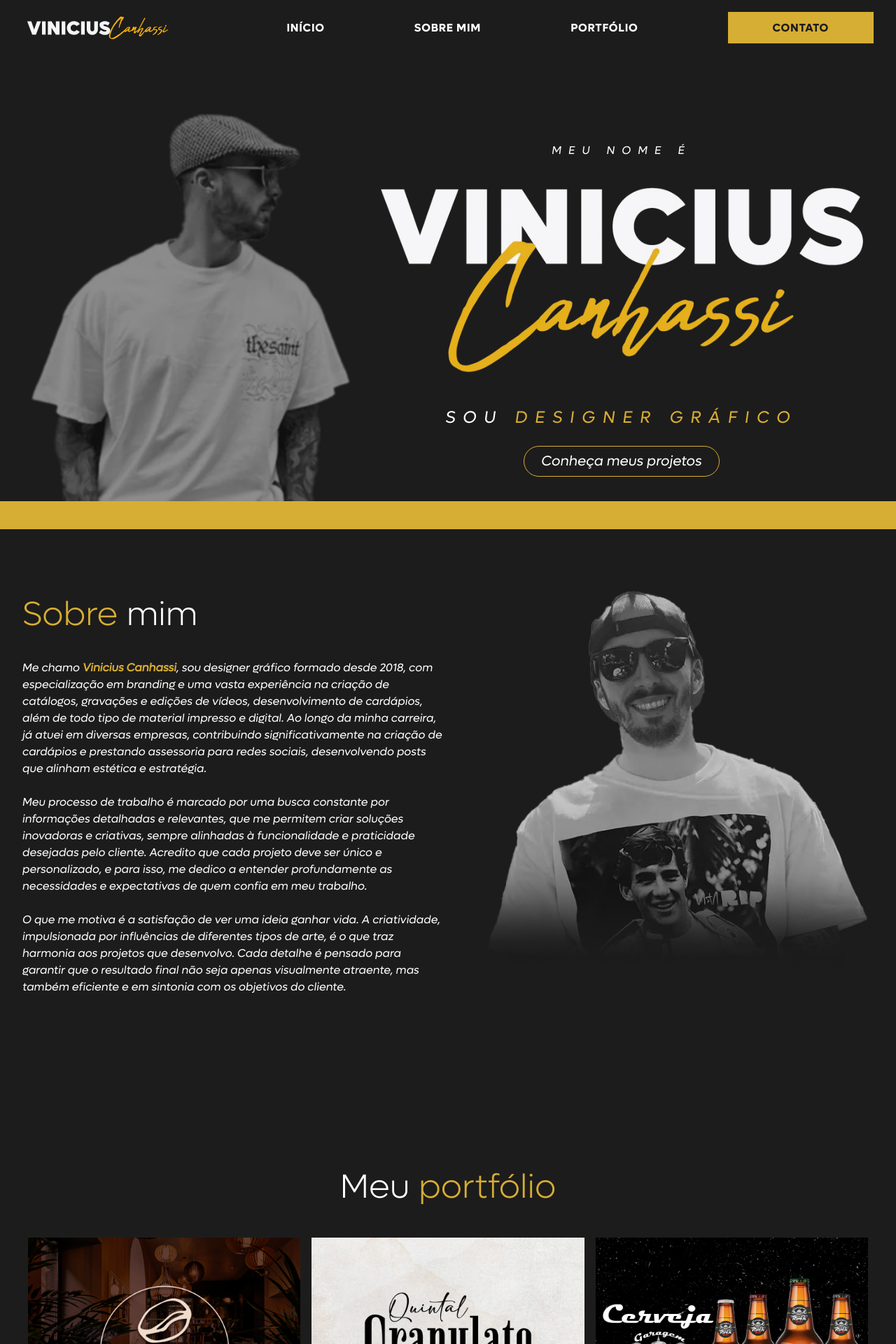
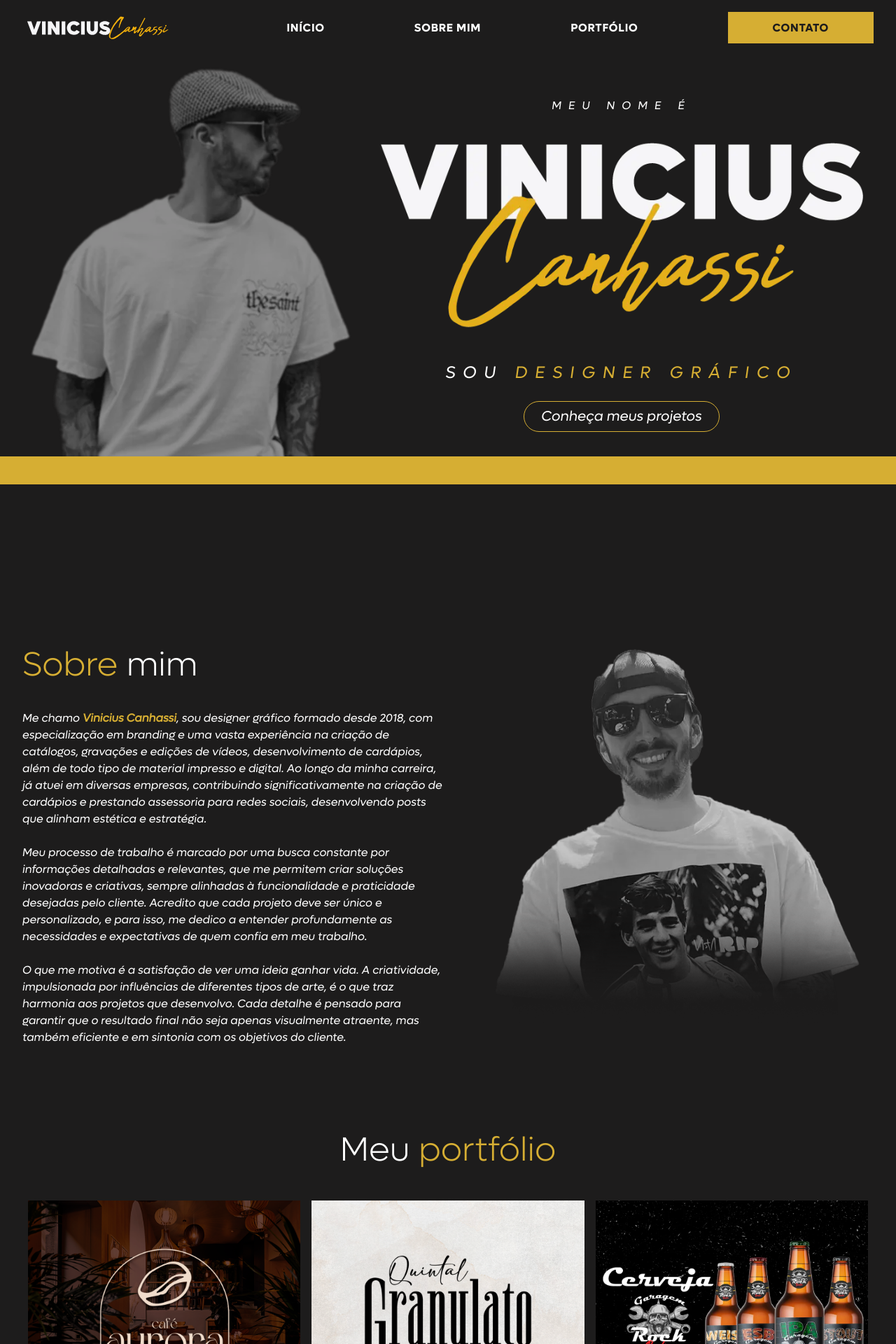
Before and after one commit to cidvieira/vinicius-canhassi-portfolio, a Next.js app: page / in a window 1280 px wide. Shown: the top 1920 px of the page at 70% size. Built offline with nearby package versions, Linux system fonts and the light colour scheme.

Commit message:
Adjusting spaces between sections

```diff
--- a/src/components/About.tsx
+++ b/src/components/About.tsx
@@ -1,11 +1,10 @@
 import Image from "next/image";
 import img1 from "../../public/images/vinicius-canhassi-02.webp"
-import Link from "next/link";
 
 export default function About(){
     return (
         <section id="sobre-mim">
-            <div className="mx-auto max-w-screen-2xl px-4 lg:px-8 py-20 lg:pt-[72px] lg:pb-28 border-t-[40px] border-secondary">
+            <div className="mx-auto max-w-screen-2xl px-4 lg:px-8 pt-20 lg:pt-28">
                 <div className="flex flex-col lg:flex-row justify-center gap-16 lg:gap-4">
                     <div className="flex flex-col justify-center gap-10 lg:w-1/2">
                         <h2 className="text-secondary text-5xl">Sobre <span className="text-white">mim</span></h2>
@@ -18,7 +17,7 @@ export default function About(){
                         </p>
                     </div>
                     <div className="flex flex-col justify-center items-center lg:w-1/2">
-                        <Image src={img1} alt="Vinicius Canhassi | Designer Gráfico" className="w-full"/>
+                        <Image src={img1} alt="Vinicius Canhassi | Designer Gráfico" className="w-full max-w-xl"/>
                     </div>
                 </div>
             </div>
--- a/src/components/Contact.tsx
+++ b/src/components/Contact.tsx
@@ -17,7 +17,7 @@ export default function Contact(){
                     </Link>
 
                     <Link href="mailto:canhassi.designer@gmail.com" target="_blank" aria-label="E-mail" className="flex flex-col gap-8 place-items-center p-4 min-w-[260px] hover:text-white transition-colors">
-                        <Image src={email} alt="E-mail"/>
+                        <Image src={email} alt="E-mail" className="mt-[10px]"/>
                         canhassi.designer@gmail.com
                     </Link>
 
--- a/src/components/Header/index.tsx
+++ b/src/components/Header/index.tsx
@@ -23,7 +23,7 @@ export default function Header() {
                 </Link>
             </div>
             <div className="hidden lg:block">
-                <ul className="flex gap-32">
+                <ul className="flex gap-32 lg:gap-24 xl:gap-32">
                     {titleLink.map((item, index) => (
                         <li key={index}>
                             <Link
--- a/src/components/Hero.tsx
+++ b/src/components/Hero.tsx
@@ -6,23 +6,21 @@ import Link from "next/link";
 export default function Hero(){
     return (
         <section id="top">
-            <div className="mx-auto max-w-screen-2xl px-4 lg:px-8 pt-40">
-                <div className="flex flex-col-reverse lg:flex-row justify-center items-center gap-16 lg:gap-4">
+            <div className="mx-auto max-w-screen-2xl pt-24 lg:h-screen">
+                <div className="flex flex-col-reverse lg:flex-row justify-center items-center gap-16 lg:gap-4 px-4 lg:px-8 border-b-[40px] border-secondary">
                     <div className="flex flex-col justify-center items-center lg:w-2/5">
-
-                        <Image src={img1} alt="Vinicius Canhassi | Designer Gráfico" className="w-full"/>
-
+                        <Image src={img1} alt="Vinicius Canhassi | Designer Gráfico" className="w-full max-w-lg"/>
                     </div>
-                    <div className="flex flex-col gap-8 justify-center lg:w-3/5 ">
+                    <div className="flex flex-col gap-8 justify-center items-center lg:w-3/5">
                         <h3 className="text-sm md:text-base text-center tracking-[0.6250em] italic">MEU NOME É</h3>
-                            <Image src={logo} alt="Vinicius Canhassi | Designer Gráfico" className="w-full"/>
+                            <Image src={logo} alt="Vinicius Canhassi | Designer Gráfico" className="w-full md:max-w-md xl:max-w-3xl"/>
                         <h1 className="text-secondary text-2xl text-center tracking-[0.45em] italic"><span className="text-white">SOU</span> DESIGNER GRÁFICO</h1>
                         <button>
                             <Link
                                 href="#portfolio"
-                                title="Saiba mais"
+                                title="Conheça meus projetos"
                                 className="
-                                    text-xl italic border rounded-full border-secondary py-2 px-6
+                                    text-xl italic border rounded-full border-secondary py-2 px-6 mb-4
                                     hover:bg-white hover:text-primary hover:border-transparent transition-colors
                                 "
                             >
--- a/src/components/Portfolio/PortfolioItem.tsx
+++ b/src/components/Portfolio/PortfolioItem.tsx
@@ -19,14 +19,15 @@ const PortfolioItem: React.FC<PortfolioItemProps> = ({ item, onOpenSlider }) =>
     >
       <Image
         src={item.cover}
-        alt={` ${item.category} ${item.title}`}
+        alt={`${item.category} ${item.title}`}
         width={1000}
         height={800}
       />
 
       <div
-        className={`${s.over} absolute top-1/2 left-1/2 -translate-x-2/4 -translate-y-2/4 w-[calc(100%_-_16px)] h-[calc(100%_-_16px)] flex flex-col gap-3 justify-center items-center px-4 hover:bg-black hover:bg-opacity-90 transition-all cursor-pointer`}
+        className={`${s.over} absolute top-2 w-[calc(100%_-_16px)] h-[calc(100%_-_16px)]  hover:bg-black hover:bg-opacity-90 transition-all cursor-pointer`}
       >
+        <div className={`absolute top-1/2 left-1/2 -translate-x-2/4 -translate-y-2/4 px-4 flex flex-col gap-3 justify-center items-center w-full`}>
           <span className="text-xl text-transparent transition-all">{`${item.category}`}</span>
           <h3 className={`text-2xl text-center text-transparent transition-all`}>
             {`${item.title}`}
@@ -38,6 +39,7 @@ const PortfolioItem: React.FC<PortfolioItemProps> = ({ item, onOpenSlider }) =>
           />
         </div>
       </div>
+    </div>
   );
 };
 
--- a/src/components/Portfolio/index.tsx
+++ b/src/components/Portfolio/index.tsx
@@ -20,7 +20,7 @@ export default function Portfolio(){
 
     return (
         <section id="portfolio" className={`relative ${s.bgimg}`}>
-            <div className="mx-auto max-w-screen-2xl px-4 lg:px-8 py-20 lg:py-28">
+            <div className="mx-auto max-w-screen-2xl px-4 lg:px-8 pt-20 lg:pt-28">
                 <h2 className="text-secondary text-center text-5xl pb-10"><span className="text-white">Meu</span> portfólio</h2>
                 <div className="flex flex-wrap flex-row justify-center">
                     {portfolio.map((item) => (
```
Lines whose indentation alone changed are shown as unchanged.
